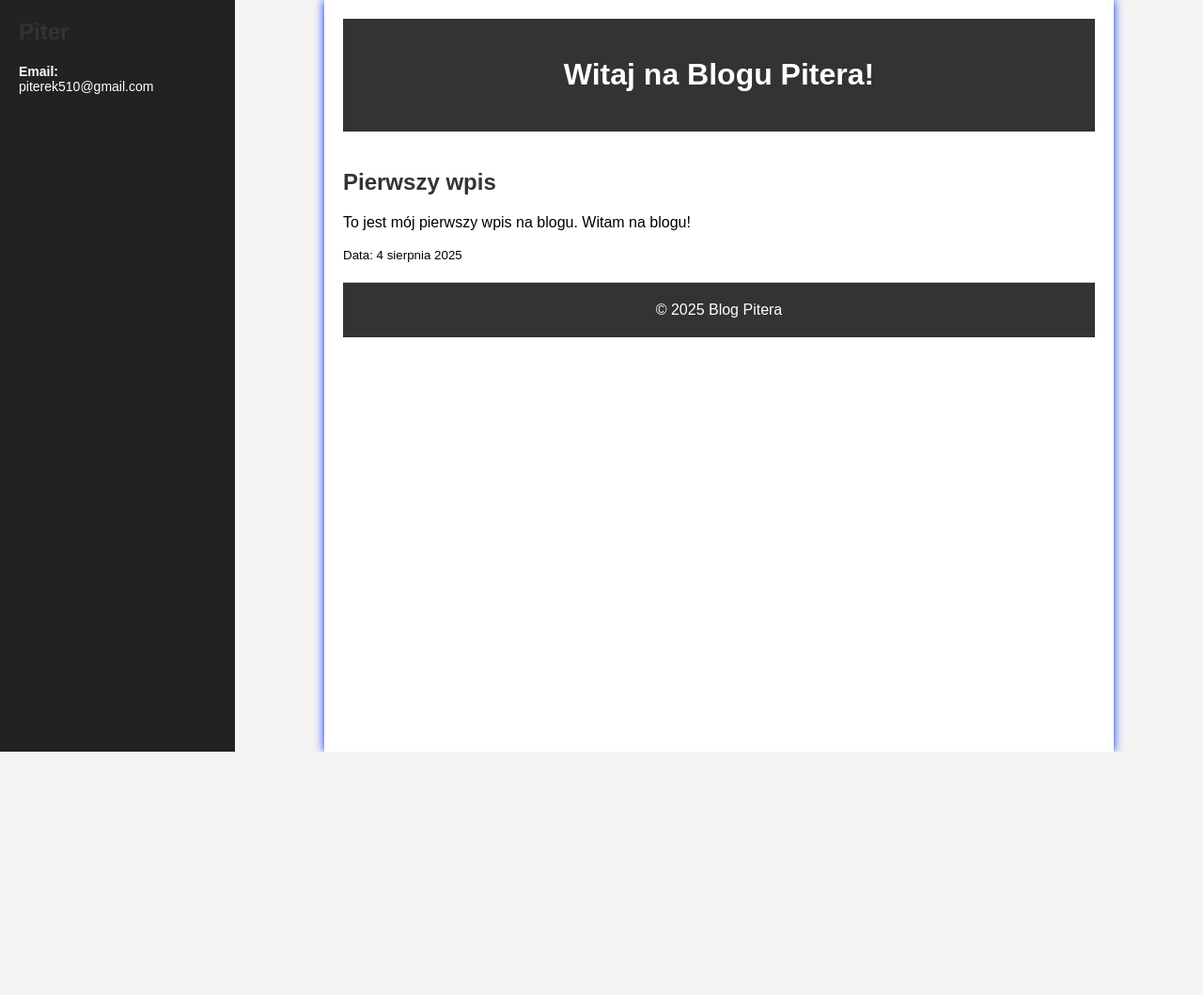
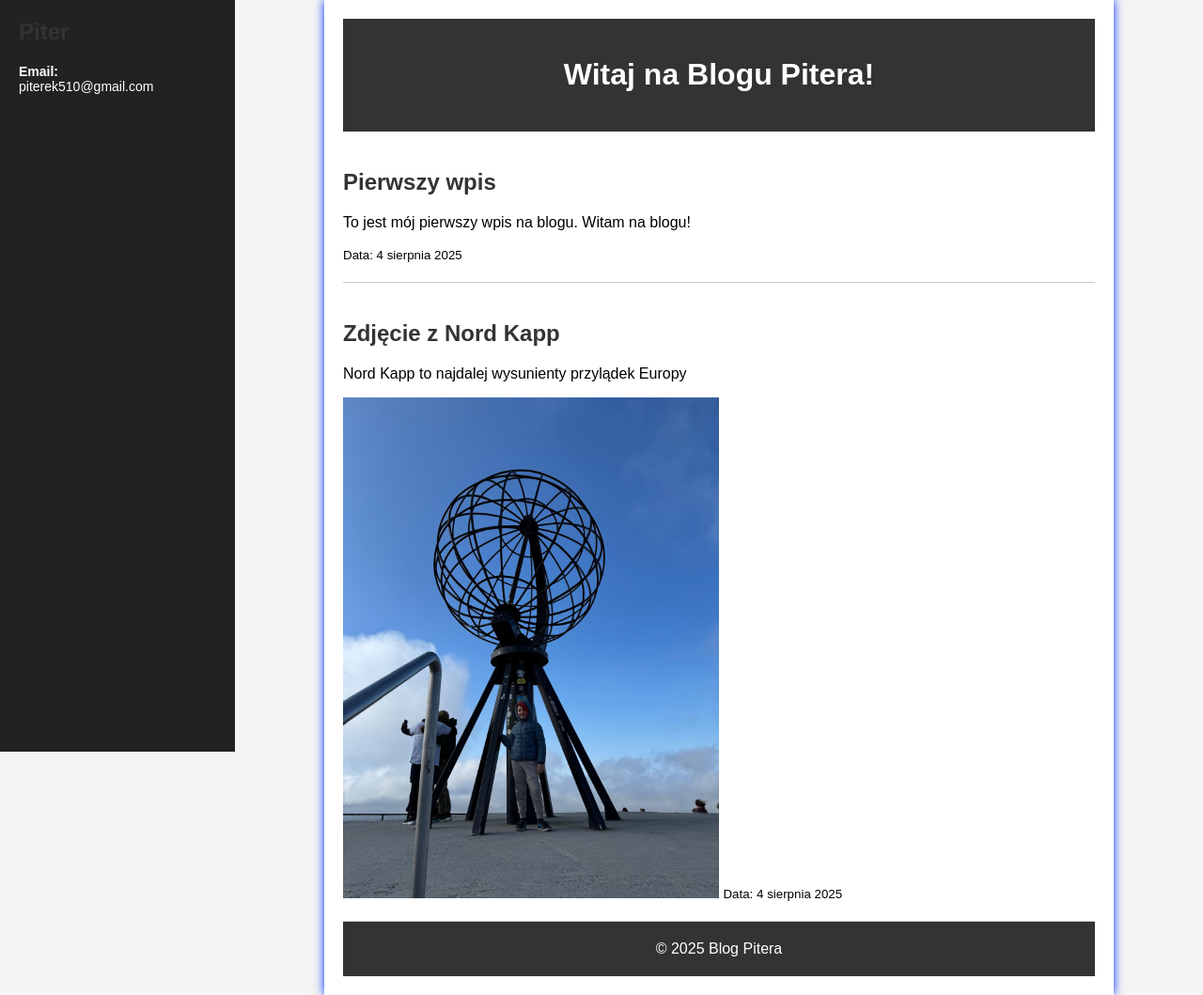
Before and after one commit to pzpz1/Blog-Pitera, a plain HTML site: page index.html in a window 1280 px wide. Shown: the whole page at 94% size. Before the commit the page ends 800 px from the top, so only its background shows below. Drawn offline with Linux system fonts and the light colour scheme.

Commit message:
Update index.html

```diff
--- a/index.html
+++ b/index.html
@@ -84,6 +84,12 @@
       <p>To jest mój pierwszy wpis na blogu. Witam na blogu!</p>
       <small>Data: 4 sierpnia 2025</small>
     </article>
+        <article>
+      <h2>Zdjęcie z Nord Kapp</h2>
+      <p>Nord Kapp to najdalej wysunienty przylądek Europy</p>
+      <img src="https://github.com/pzpz1/Blog-Pitera/blob/main/Planeta1.jpg" alt="Zdjęcie z Nord Kapp" width="400" />
+          <small>Data: 4 sierpnia 2025</small>
+    </article>
 
   </main>
 
```
